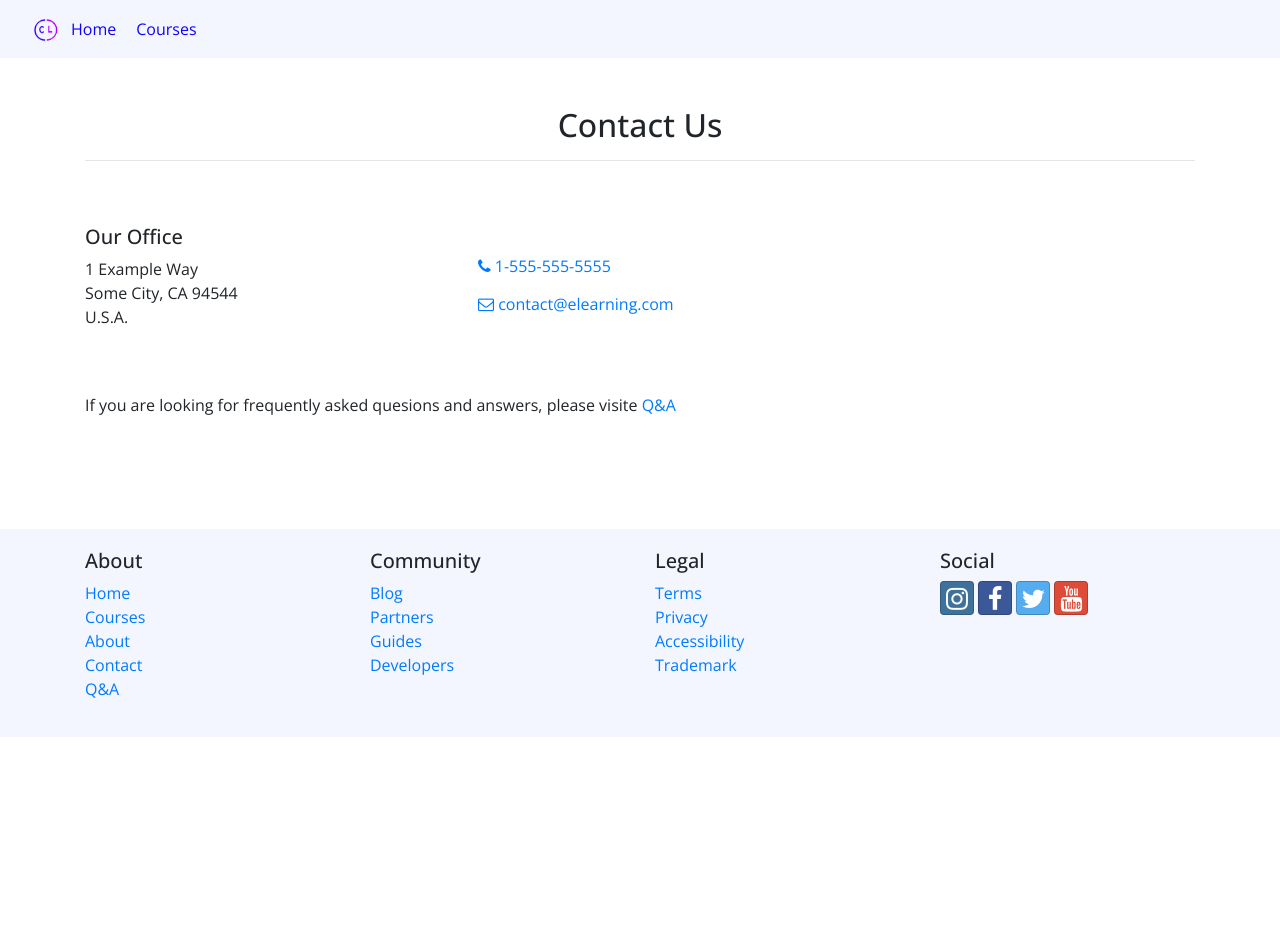
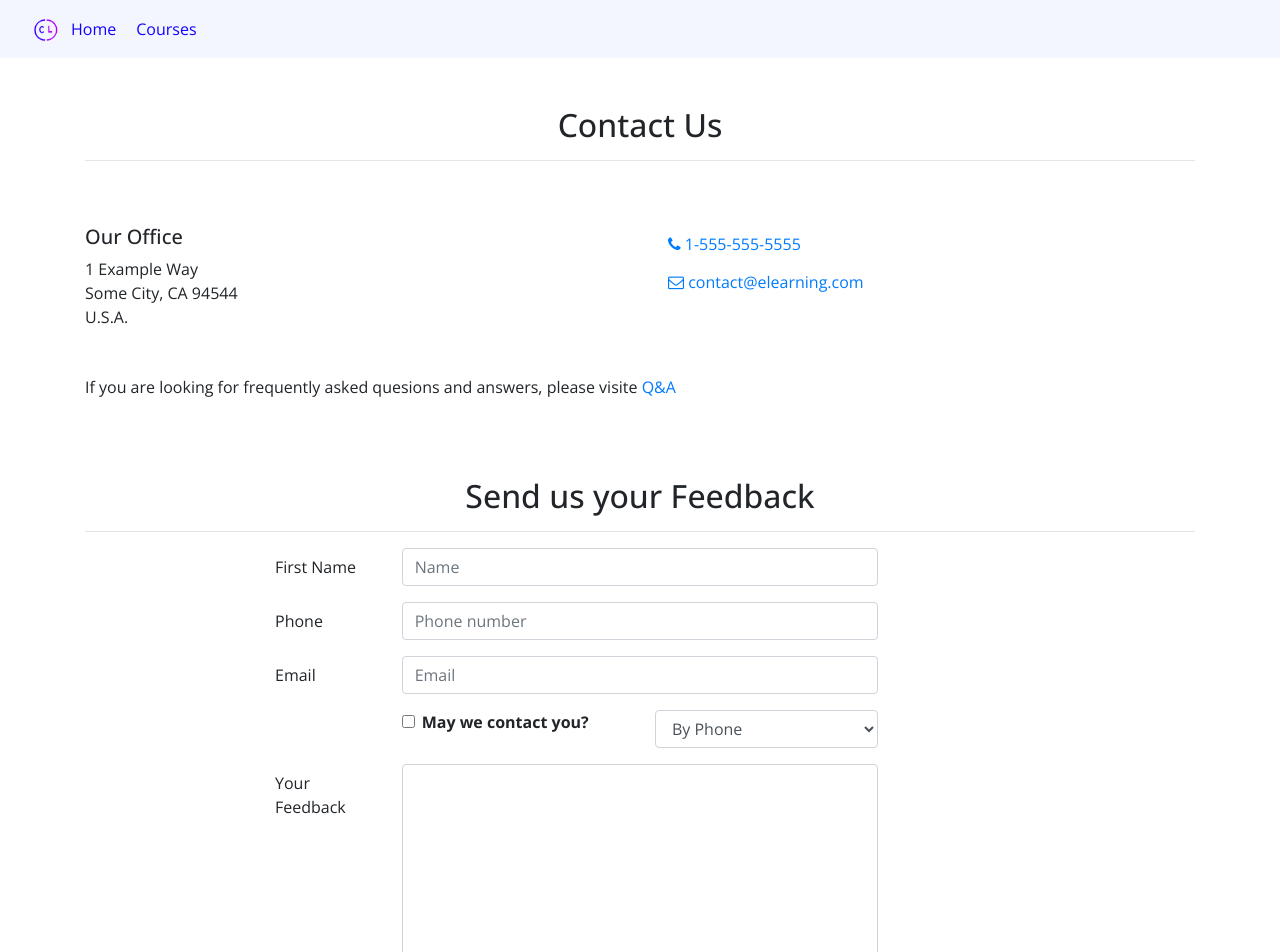
Before and after one commit to gsaidov/elearning-react, a React (Create React App) app: page /contact in a window 1280 px wide. Shown: the top 952 px of the page. Before the commit the page ends 800 px from the top, so only its background shows below. Built offline with nearby package versions, Linux system fonts and the light colour scheme.

Commit message:
Feedback Form in Contact Page

```diff
--- a/src/components/Contact.js
+++ b/src/components/Contact.js
@@ -1,7 +1,42 @@
-import React from "react";
+import React, { useState } from "react";
 import { Link } from "react-router-dom";
+import { Button, Form, FormGroup, Label, Input, Col } from "reactstrap";
 
 const Contact = (props) => {
+  const [values, setValues] = useState({
+    yourName: "",
+    phoneNum: "",
+    email: "",
+    agree: false,
+    contactType: "By Phone",
+    feedback: "",
+  });
+
+  const values_handler = (e) => {
+    const name = e.target.name;
+    const value =
+      e.target.type === "checkbox" ? e.target.checked : e.target.value;
+    const newValues = {
+      ...values,
+      [name]: value,
+    };
+    setValues(newValues);
+  };
+
+  const handleSubmit = (event) => {
+    console.log("current state is " + JSON.stringify(values));
+    alert("current state is " + JSON.stringify(values));
+    event.preventDefault();
+    setValues({
+      yourName: "",
+      phoneNum: "",
+      email: "",
+      agree: false,
+      contactType: "",
+      feedback: "",
+    });
+  };
+
   return (
     <div className="container mt-5">
       <div className="row text-center">
@@ -11,8 +46,8 @@ const Contact = (props) => {
         </div>
       </div>
 
-      <div className="row py-5 row-content align-items-center">
-        <div className="col-sm-4">
+      <div className="row py-5 row-content">
+        <div className="col-md-6">
           <h5>Our Office</h5>
           <address>
             1 Example Way
@@ -22,7 +57,7 @@ const Contact = (props) => {
             U.S.A.
           </address>
         </div>
-        <div className="col">
+        <div className="col-md-6">
           <a role="button" className="btn btn-link" href="tel:+15555555555">
             <i className="fa fa-phone" /> 1-555-555-5555
           </a>
@@ -35,11 +70,114 @@ const Contact = (props) => {
             <i className="fa fa-envelope-o" /> contact@elearning.com
           </a>
         </div>
-        <div className="col-md-9 my-5">
+        <div className="col-md-9 pt-3">
           <p>
             If you are looking for frequently asked quesions and answers, please
             visite <Link to="#">Q&A</Link>
           </p>
+        </div>
+      </div>
+      <div className="row row-content justify-content-center">
+        <div className="col-12 text-center">
+          <h2>Send us your Feedback</h2>
+          <hr />
+        </div>
+        <div className="col-md-8">
+          <Form onSubmit={handleSubmit}>
+            <FormGroup row>
+              <Label htmlFor="yourName" md={2}>
+                First Name
+              </Label>
+              <Col md={8}>
+                <Input
+                  type="text"
+                  id="yourName"
+                  name="yourName"
+                  placeholder="Name"
+                  value={values.yourName}
+                  onChange={values_handler}
+                />
+              </Col>
+            </FormGroup>
+            <FormGroup row>
+              <Label htmlFor="phoneNum" md={2}>
+                Phone
+              </Label>
+              <Col md={8}>
+                <Input
+                  type="tel"
+                  id="phoneNum"
+                  name="phoneNum"
+                  placeholder="Phone number"
+                  value={values.phoneNum}
+                  onChange={values_handler}
+                />
+              </Col>
+            </FormGroup>
+            <FormGroup row>
+              <Label htmlFor="email" md={2}>
+                Email
+              </Label>
+              <Col md={8}>
+                <Input
+                  type="email"
+                  id="email"
+                  name="email"
+                  placeholder="Email"
+                  value={values.email}
+                  onChange={values_handler}
+                />
+              </Col>
+            </FormGroup>
+            <FormGroup row>
+              <Col md={{ size: 4, offset: 2 }}>
+                <FormGroup check>
+                  <Label check>
+                    <Input
+                      type="checkbox"
+                      name="agree"
+                      checked={values.agree}
+                      onChange={values_handler}
+                    />{" "}
+                    <strong>May we contact you?</strong>
+                  </Label>
+                </FormGroup>
+              </Col>
+              <Col md={4}>
+                <Input
+                  type="select"
+                  name="contactType"
+                  value={values.contactType}
+                  onChange={values_handler}
+                >
+                  <option>By Phone</option>
+                  <option>By Email</option>
+                </Input>
+              </Col>
+            </FormGroup>
+            <FormGroup row>
+              <Label htmlFor="feedback" md={2}>
+                Your Feedback
+              </Label>
+              <Col md={8}>
+                <Input
+                  type="textarea"
+                  id="feedback"
+                  name="feedback"
+                  rows="10"
+                  value={values.feedback}
+                  onChange={values_handler}
+                ></Input>
+              </Col>
+            </FormGroup>
+            <FormGroup row>
+              <Col md={{ size: 10, offset: 2 }}>
+                <Button type="submit" color="primary">
+                  Send Feedback
+                </Button>
+              </Col>
+            </FormGroup>
+          </Form>
         </div>
       </div>
     </div>
```
